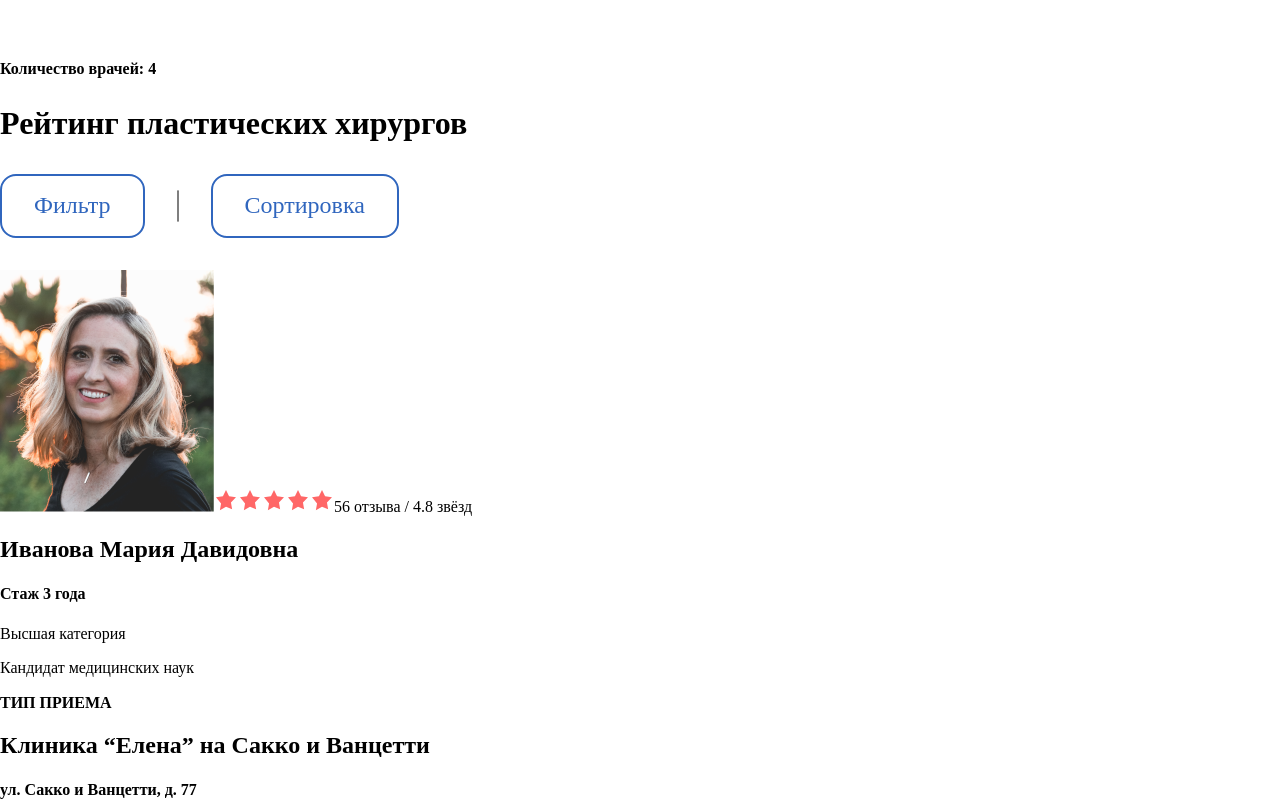
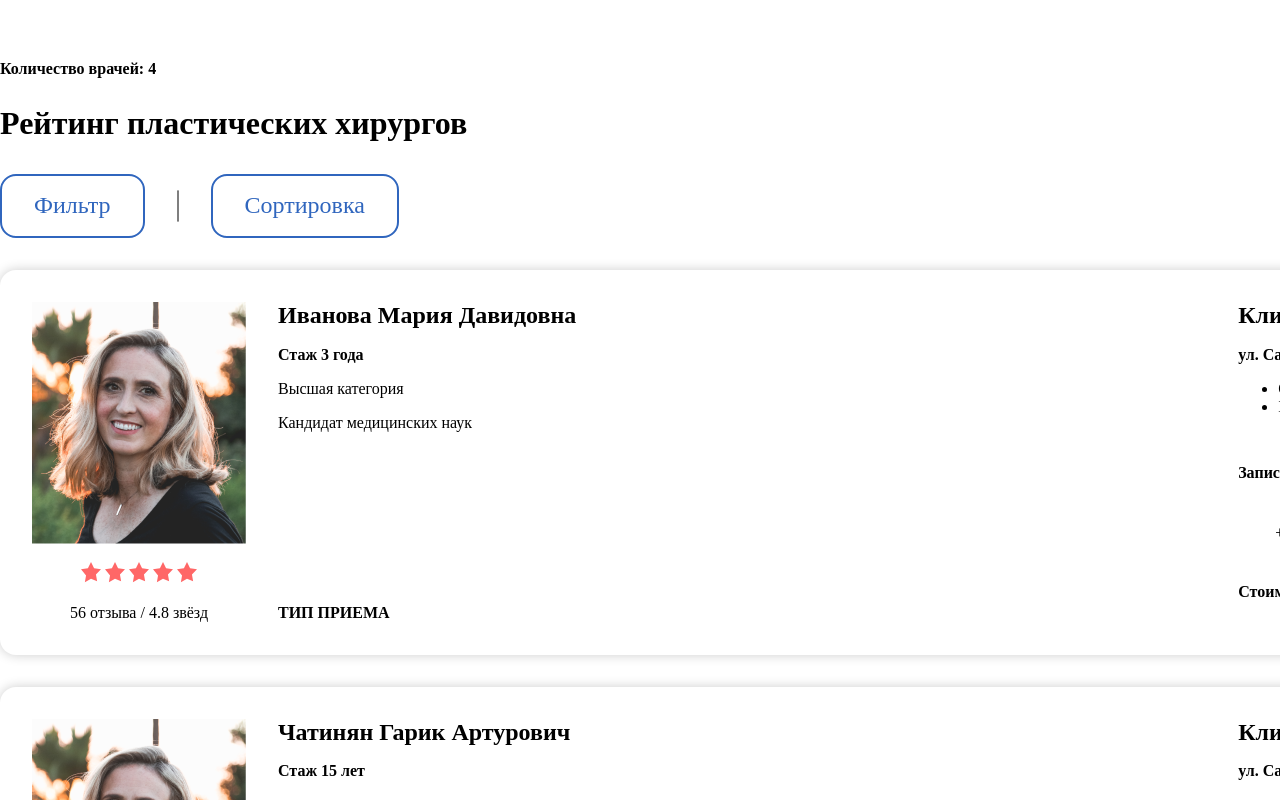
Before and after one commit to sg12/plasticFront, a React (Vite) app: page / in a window 1280 px wide. Shown: the top 800 px of the page. Built offline with nearby package versions, Linux system fonts and the light colour scheme.

Commit message:
Update `FilterDoctor.scss`

```diff
--- a/src/components/filterDoctor/FilterDoctor.scss
+++ b/src/components/filterDoctor/FilterDoctor.scss
@@ -62,7 +62,7 @@
 
   &__popup {
     gap: 16px;
-    box-shadow: 0px 0px 30px 0px rgba(0, 0, 0, 0.5);
+    box-shadow: 0px 0px 30px 0px rgba(0, 0, 0, 0.2);
     border-radius: 16px;
     padding: 16px;
     margin-bottom: 32px;
@@ -78,6 +78,10 @@
     border-radius: 16px;
     background: #fff;
 
+    &-next{
+      margin: 0 auto;
+    }
+
     &-button {
       display: flex;
       height: 64px;
@@ -91,6 +95,7 @@
       border: 2px solid #3066be;
       background: none;
       transition: all 0.2s ease-in-out;
+      flex-shrink: 0;
 
       /* Raleway 24px,regular (400) */
       color: #3066be;
@@ -162,16 +167,43 @@
 // DoctorCard
 
 .filter {
-
   &__card {
   }
-
   &__up {
+    display: flex;
+    flex-direction: column;
+    gap: 16px;
   }
 }
 .filter-card {
+  display: flex;
+  flex-direction: row;
+  gap: 32px;
+  padding: 32px;
+  border-radius: 16px;
+  background: var(--pallet-color-11005, #fff);
+  box-shadow: 0px 0px 12px 0px rgba(0, 0, 0, 0.2);
+  &__info {
+    display: flex;
+    flex-direction: column;
+    justify-content: space-between;
+  }
+  &__info:nth-child(1) {
+    align-items: center;
+    gap: 16px;
+  }
+  &__info:nth-child(2) {
+    justify-content: space-between;
+    flex: 1 0 0;
+    align-self: stretch;
+  }
 
-  &__info {
+  &__visit {
+    display: flex;
+    flex-direction: row;
+    gap: 30px;
+    list-style-type: none;
+    padding: 0;
   }
 
   &__img {
@@ -184,43 +216,91 @@
   }
 
   &__down {
+    display: flex;
+    flex-direction: column;
+    gap: 16px;
   }
 
   &__up {
+    display: flex;
+    flex-direction: column;
+    gap: 16px;
   }
 
   &__clinic {
+    margin: 0;
   }
 
   &__address {
+    margin: 0;
   }
 
   &__list {
+    margin: 0;
   }
 
   &__item {
   }
 
   &__admission {
+    display: flex;
+    flex-direction: column;
   }
 
   &__phone {
+    display: flex;
+    flex-direction: row;
+    align-items: center;
+    gap: 8px;
   }
+}
 
-  &__cost {
+.filter-visit {
+  margin: 0;
+  text-align: center;
+  font-family: Roboto;
+  font-size: 12px;
+  font-style: normal;
+  font-weight: 500;
+  line-height: normal;
+  text-transform: uppercase;
+
+  color: #000;
+  &__home {
+    display: flex;
+    flex-direction: column;
+    justify-content: center;
+    align-items: center;
+    width: 100px;
+    height: 110px;
+    border: 2px solid #3066be;
+    border-radius: 16px;
+  }
+  &__clinic {
+    display: flex;
+    flex-direction: column;
+    justify-content: center;
+    align-items: center;
+    width: 100px;
+    height: 110px;
+    border: 2px solid #3066be;
+    border-radius: 16px;
   }
 }
 .filter-up {
-
   &__name {
+    margin: 0;
   }
 
   &__experience {
+    margin: 0;
   }
 
   &__category {
+    margin: 0;
   }
 
   &__degree {
+    margin: 0;
   }
 }
```
